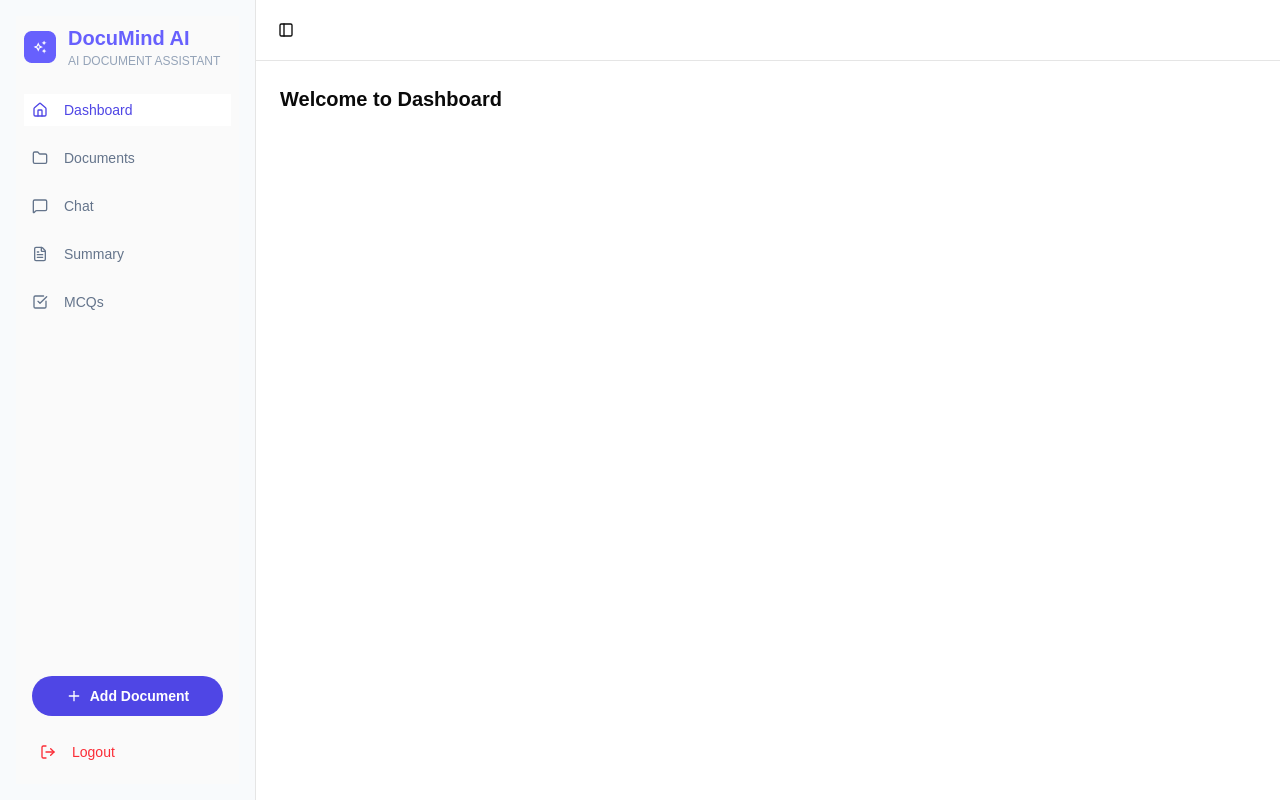
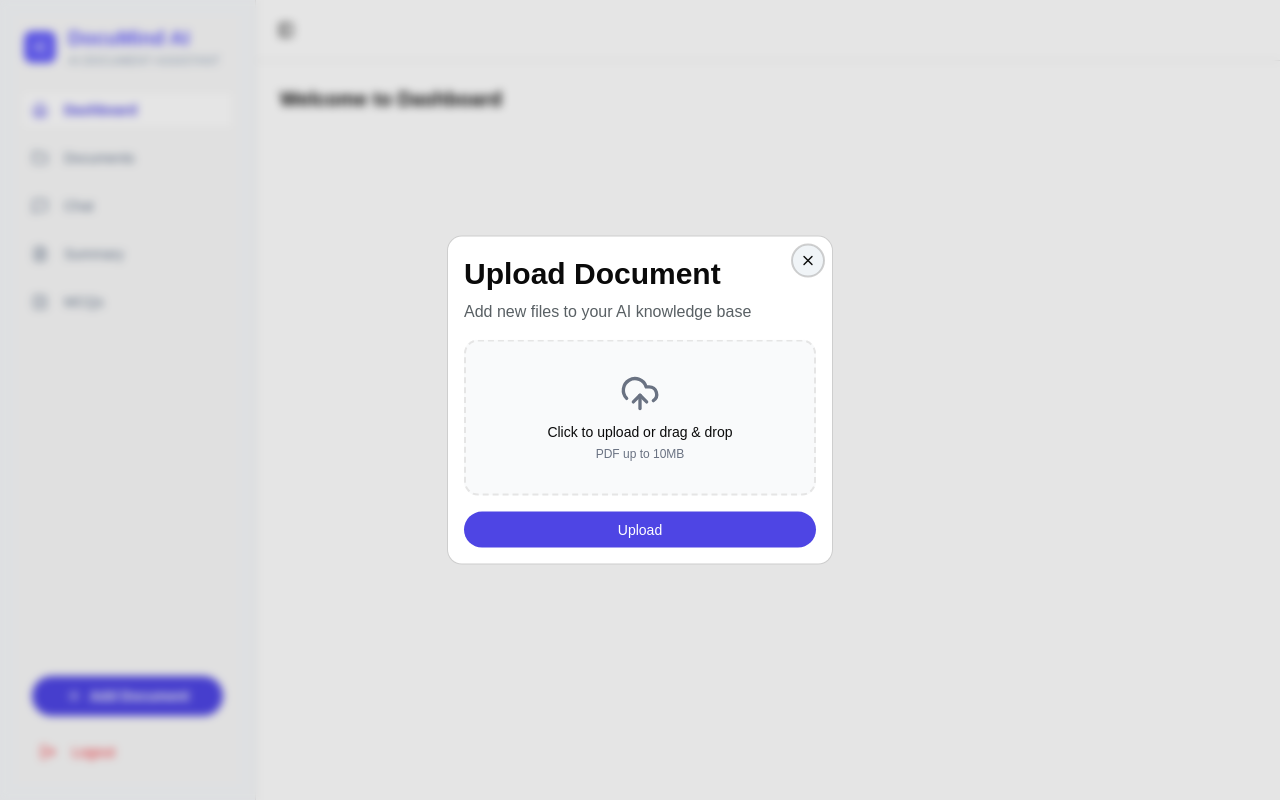
Before and after one commit to DevBilal17/ai-study-assistant, a React (Vite) app in the folder website/: page /dashboard in a window 1280 px wide. Built offline with nearby package versions, Linux system fonts and the light colour scheme.

Commit message:
Upload Document Dialog Box implemented

```diff
--- a/website/src/components/layout/AppSidebar.jsx
+++ b/website/src/components/layout/AppSidebar.jsx
@@ -11,7 +11,9 @@ import {
 import sidebarLogo from "@/assets/icons/logo-sidebar.png"
 import { Home, LogOut, Plus, Users,Folder,MessageSquare,FileText,CheckSquare } from "lucide-react"
 import { Link, useLocation } from "react-router-dom";
+import { useDialog } from "@/context/DialogContext";
 export function AppSidebar() {
+  const { openUpload } = useDialog();
 const menuItems = [
   { name: "Dashboard", path: "/dashboard", icon: Home },
   { name: "Documents", path: "/dashboard/documents", icon: Folder },
@@ -22,6 +24,7 @@ const menuItems = [
 
 const location = useLocation();
 const isActive = (path) => location.pathname === path;
+
   return (
     <Sidebar className="p-4 bg-[#F8FAFC]">
       <SidebarHeader>
@@ -43,11 +46,11 @@ const isActive = (path) => location.pathname === path;
                   <SidebarMenuItem key={item.name} className={isActive(item.path) ? "bg-white my-2" : "my-2"}>
                     <Link to={item.path} >
                     <SidebarMenuButton
-
+                      className={`py-4`}
                     >
 
                         <item.icon className={isActive(item.path) ? "mr-2 h-5 w-5 text-[#4F46E5]" : "mr-2 h-5 w-5 text-[#64748B]"} />
-                        <p className={ isActive(item.path) ? "text-sm text-[#4F46E5]" : "text-sm text-[#64748B]" }>{item.name}</p>
+                        <p className={ isActive(item.path) ? "text-sm text-[#4F46E5] font-semibold" : "text-sm text-[#64748B]" }>{item.name}</p>
 
                     </SidebarMenuButton>
                     </Link>
@@ -66,6 +69,7 @@ const isActive = (path) => location.pathname === path;
   <SidebarMenu>
     <SidebarMenuItem>
       <SidebarMenuButton
+        onClick={openUpload}
         className="bg-[#4F46E5] text-white hover:text-white cursor-pointer hover:bg-[#4F46E5]/90 rounded-[24px] px-4 py-3 text-sm font-semibold flex items-center justify-center h-[40px]"
       >
         <Plus className="h-4 w-4" />
--- /dev/null
+++ b/website/src/components/ui/UploadDialog.jsx
@@ -0,0 +1,114 @@
+import {
+  Dialog,
+  DialogClose,
+  DialogContent,
+  DialogDescription,
+  DialogHeader,
+  DialogTitle,
+} from "@/components/ui/dialog";
+import { File, UploadCloud, X } from "lucide-react";
+import { useRef, useState } from "react";
+
+export default function UploadDialog({ open, setOpen }) {
+  const fileInputRef = useRef(null);
+const [file, setFile] = useState(null);
+    const handleClick = () => {
+    fileInputRef.current.click();
+  };
+  const handleFileChange = (e)=>{
+    const selectedFile = e.target.files[0];
+    if(selectedFile){
+      setFile(selectedFile);
+    }
+  }
+
+   const removeFile = () => {
+    setFile(null);
+
+
+    if (fileInputRef.current) {
+      fileInputRef.current.value = "";
+    }
+  };
+  return (
+    <Dialog open={open} onOpenChange={setOpen}>
+      <DialogContent showCloseButton={false}>
+        <DialogClose asChild>
+          <button className="absolute right-2 top-2 rounded-full p-2 h-8 w-8 bg-[#F0F4F7] cursor-pointer  transition">
+            <X className="h-4 w-4" />
+          </button>
+        </DialogClose>
+        <DialogHeader>
+          <DialogTitle className={"text-[30px] font-bold"}>Upload Document</DialogTitle>
+          <DialogDescription className="text-base text-[#596064] -mt-1">
+            Add new files to your AI knowledge base
+          </DialogDescription>
+        </DialogHeader>
+
+         <div className="space-y-4">
+
+      {/* UPLOAD BOX */}
+      <div
+        onClick={handleClick}
+        className="cursor-pointer border-2  border-dashed rounded-xl p-8 text-center hover:border-[#4E45E4] transition bg-gray-50 dark:bg-gray-900"
+      >
+        <UploadCloud className="mx-auto h-10 w-10 text-gray-500 mb-2" />
+
+        <p className="text-sm font-medium">
+          Click to upload or drag & drop
+        </p>
+
+        <p className="text-xs text-gray-500 mt-1">
+          PDF up to 10MB
+        </p>
+
+        {/* HIDDEN INPUT */}
+        <input
+          type="file"
+          ref={fileInputRef}
+          accept="application/pdf"
+          className="hidden"
+          onChange={handleFileChange}
+        />
+      </div>
+
+        {/* FILE PREVIEW */}
+      {file && (
+        <div className="flex items-center justify-between p-3 border rounded-lg bg-white dark:bg-gray-800">
+
+          {/* File Info */}
+          <div className="flex items-center gap-3">
+            <File className="h-5 w-5 text-primary" />
+
+            <div className="flex flex-col">
+              <span className="text-sm font-medium">
+                {file.name}
+              </span>
+
+              <span className="text-xs text-gray-500">
+                {(file.size / 1024).toFixed(2)} KB
+              </span>
+            </div>
+          </div>
+
+          {/* REMOVE BUTTON */}
+          <button
+            onClick={removeFile}
+            className="p-1 rounded-full hover:bg-gray-200 dark:hover:bg-gray-700 transition"
+          >
+            <X className="h-4 w-4 text-gray-600 dark:text-gray-300" />
+          </button>
+
+        </div>
+      )}
+
+      {/* UPLOAD BUTTON (optional) */}
+      <button className="bg-[#4E45E4] text-white px-4 py-2 rounded-4xl cursor-pointer w-full">
+        Upload
+      </button>
+
+    </div>
+      </DialogContent>
+    </Dialog>
+  );
+}
--- /dev/null
+++ b/website/src/components/ui/dialog.jsx
@@ -0,0 +1,151 @@
+import * as React from "react"
+import { Dialog as DialogPrimitive } from "radix-ui"
+
+import { cn } from "@/lib/utils"
+import { Button } from "@/components/ui/button"
+import { XIcon } from "lucide-react"
+
+function Dialog({
+  ...props
+}) {
+  return <DialogPrimitive.Root data-slot="dialog" {...props} />;
+}
+
+function DialogTrigger({
+  ...props
+}) {
+  return <DialogPrimitive.Trigger data-slot="dialog-trigger" {...props} />;
+}
+
+function DialogPortal({
+  ...props
+}) {
+  return <DialogPrimitive.Portal data-slot="dialog-portal" {...props} />;
+}
+
+function DialogClose({
+  ...props
+}) {
+  return <DialogPrimitive.Close data-slot="dialog-close" {...props} />;
+}
+
+function DialogOverlay({
+  className,
+  ...props
+}) {
+  return (
+    <DialogPrimitive.Overlay
+      data-slot="dialog-overlay"
+      className={cn(
+        "fixed inset-0 isolate z-50 bg-black/10 duration-100 supports-backdrop-filter:backdrop-blur-xs data-open:animate-in data-open:fade-in-0 data-closed:animate-out data-closed:fade-out-0",
+        className
+      )}
+      {...props} />
+  );
+}
+
+function DialogContent({
+  className,
+  children,
+  showCloseButton = true,
+  ...props
+}) {
+  return (
+    <DialogPortal>
+      <DialogOverlay />
+      <DialogPrimitive.Content
+        data-slot="dialog-content"
+        className={cn(
+          "fixed top-1/2 left-1/2 z-50 grid w-full max-w-[calc(100%-2rem)] -translate-x-1/2 -translate-y-1/2 gap-4 rounded-xl bg-popover p-4 text-sm text-popover-foreground ring-1 ring-foreground/10 duration-100 outline-none sm:max-w-sm data-open:animate-in data-open:fade-in-0 data-open:zoom-in-95 data-closed:animate-out data-closed:fade-out-0 data-closed:zoom-out-95",
+          className
+        )}
+        {...props}>
+        {children}
+        {showCloseButton && (
+          <DialogPrimitive.Close data-slot="dialog-close" asChild>
+            <Button variant="ghost" className="absolute top-2 right-2" size="icon-sm">
+              <XIcon />
+              <span className="sr-only">Close</span>
+            </Button>
+          </DialogPrimitive.Close>
+        )}
+      </DialogPrimitive.Content>
+    </DialogPortal>
+  );
+}
+
+function DialogHeader({
+  className,
+  ...props
+}) {
+  return (
+    <div
+      data-slot="dialog-header"
+      className={cn("flex flex-col gap-2", className)}
+      {...props} />
+  );
+}
+
+function DialogFooter({
+  className,
+  showCloseButton = false,
+  children,
+  ...props
+}) {
+  return (
+    <div
+      data-slot="dialog-footer"
+      className={cn(
+        "-mx-4 -mb-4 flex flex-col-reverse gap-2 rounded-b-xl border-t bg-muted/50 p-4 sm:flex-row sm:justify-end",
+        className
+      )}
+      {...props}>
+      {children}
+      {showCloseButton && (
+        <DialogPrimitive.Close asChild>
+          <Button variant="outline">Close</Button>
+        </DialogPrimitive.Close>
+      )}
+    </div>
+  );
+}
+
+function DialogTitle({
+  className,
+  ...props
+}) {
+  return (
+    <DialogPrimitive.Title
+      data-slot="dialog-title"
+      className={cn("font-heading text-base leading-none font-medium", className)}
+      {...props} />
+  );
+}
+
+function DialogDescription({
+  className,
+  ...props
+}) {
+  return (
+    <DialogPrimitive.Description
+      data-slot="dialog-description"
+      className={cn(
+        "text-sm text-muted-foreground *:[a]:underline *:[a]:underline-offset-3 *:[a]:hover:text-foreground",
+        className
+      )}
+      {...props} />
+  );
+}
+
+export {
+  Dialog,
+  DialogClose,
+  DialogContent,
+  DialogDescription,
+  DialogFooter,
+  DialogHeader,
+  DialogOverlay,
+  DialogPortal,
+  DialogTitle,
+  DialogTrigger,
+}
--- /dev/null
+++ b/website/src/context/DialogContext.jsx
@@ -0,0 +1,22 @@
+import { createContext, useContext, useState } from "react";
+import UploadDialog from "@/components/ui/UploadDialog";
+
+const DialogContext = createContext();
+
+export function DialogProvider({ children }) {
+  const [isUploadOpen, setIsUploadOpen] = useState(true);
+
+  const openUpload = () => setIsUploadOpen(true);
+  const closeUpload = () => setIsUploadOpen(false);
+
+  return (
+    <DialogContext.Provider value={{ openUpload, closeUpload }}>
+      {children}
+
+      {/* GLOBAL DIALOG (only rendered once) */}
+      <UploadDialog open={isUploadOpen} setOpen={setIsUploadOpen} />
+    </DialogContext.Provider>
+  );
+}
+
+export const useDialog = () => useContext(DialogContext);
--- a/website/src/main.jsx
+++ b/website/src/main.jsx
@@ -4,12 +4,15 @@ import "./index.css";
 import App from "./App.jsx";
 import { ThemeProvider } from "./context/ThemeContext.jsx";
 import { BrowserRouter } from "react-router-dom";
+import { DialogProvider } from "./context/DialogContext";
 
 createRoot(document.getElementById("root")).render(
   <StrictMode>
     <BrowserRouter>
       <ThemeProvider>
-        <App />
+        <DialogProvider>
+          <App />
+        </DialogProvider>
       </ThemeProvider>
     </BrowserRouter>
   </StrictMode>,
--- a/website/src/pages/Login.jsx
+++ b/website/src/pages/Login.jsx
@@ -11,8 +11,8 @@ function Login() {
   return (
     <div className="flex md:justify-normal justify-center">
       {/* Left Side */}
-      <div className="w-1/2 h-screen md:block hidden relative ">
-        <img src={bgImage} className="w-full h-full object-cover backdrop-blur-xl" />
+      <div className="w-1/2  md:block hidden relative ">
+        <img src={bgImage} className="w-full min-h-screen object-fill backdrop-blur-xl" />
         <div className = "flex flex-col gap-6 absolute top-0 lg:m-24  md:m-16">
           <div className="flex gap-1">
             <img src={logo} className="" />
@@ -29,7 +29,7 @@ function Login() {
       </div>
 
       {/* Right Side */}
-      <div className="md:w-1/2 max-w-125 md:max-w-1/2 lg:p-24  md:p-16 sm:p-8 py-8 px-4">
+      <div className="md:w-1/2 max-w-125 md:max-w-1/2 lg:px-24  lg:py-16 md:p-16 sm:p-8 py-8 px-4">
         <h1 className="font-bold text-3xl mb-3">Welcome back</h1>
         <p className="font-medium text-base text-foreground-muted">
           Please enter your details to sign in.
```
